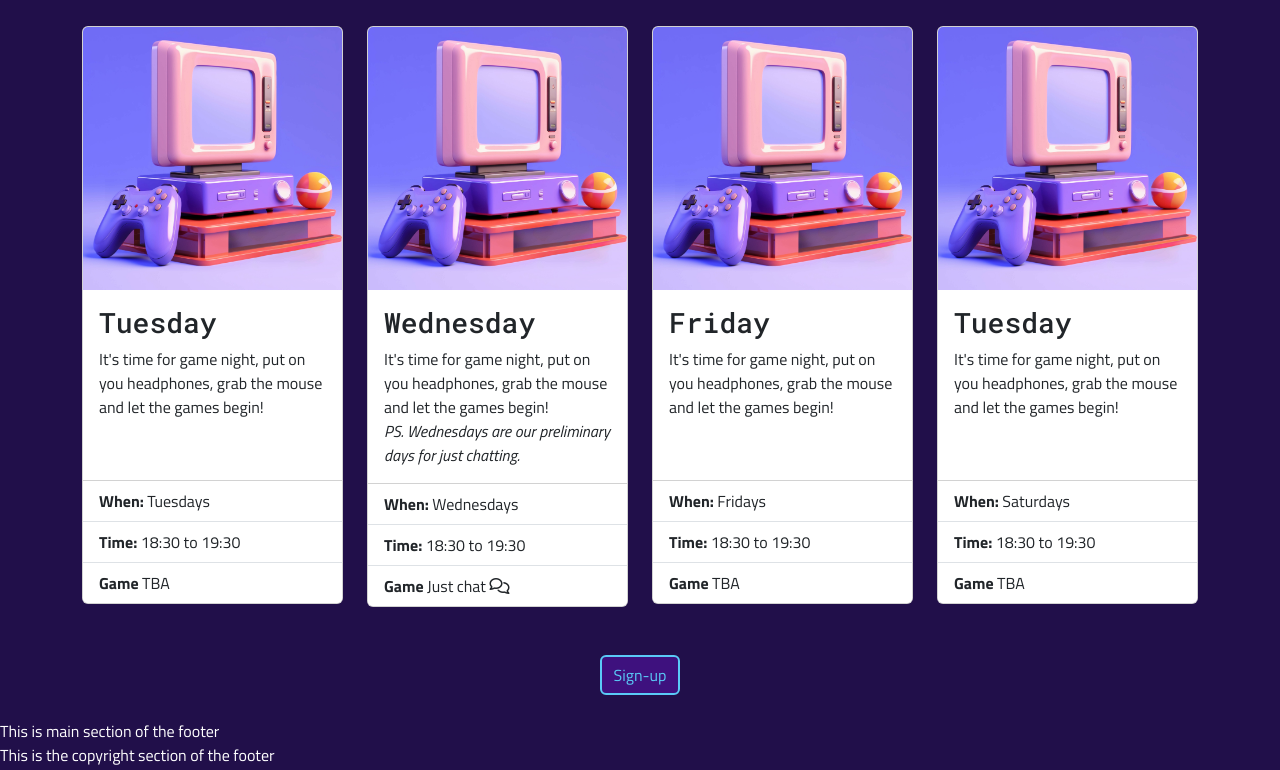
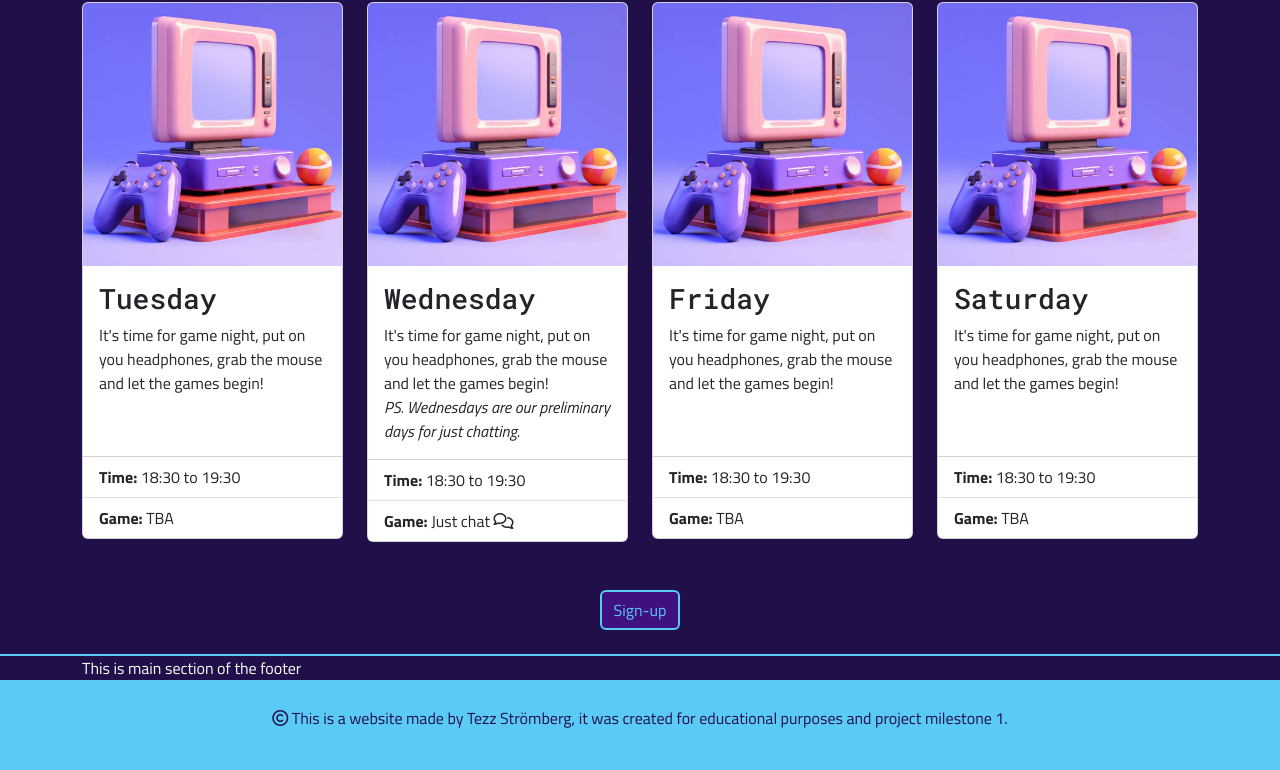
Before and after one commit to TezzStrom/pm1-gamers-corner, a plain HTML site: page index.html in a window 1280 px wide. Shown: the part 546-1316 px from the top of the page. Drawn offline with nearby package versions, Linux system fonts and the light colour scheme.

Commit message:
With this commit I will have added a copyright section in the bottom

```diff
--- a/assets/css/style.css
+++ b/assets/css/style.css
@@ -63,6 +63,17 @@ h2, h3 {
     margin-bottom: 1.5rem;
 }
 
+/* Footer styles */
+footer {
+    border-top: 2px solid var(--secondary-color);
+    border-bottom: 2px solid var(--secondary-color);
+}
+
+#copyright {
+    background-color: #5ACAF7;
+    color: #210F4A;
+}
+
 
 /* Media queries starts here */
 
--- a/index.html
+++ b/index.html
@@ -61,7 +61,7 @@
             <div class="row">
                 <div class="col-12 col-md-8 col-lg-6">
                     <h1>Welcome to <br> Gamer's Corner</h1>
-                    <p>Gamer's corner is an engaging online community where PC gamers can connect over shared interests. We play games together three times a week and one time a week just chat and chill. You can vote for what games you want to play and the top three games of the week will be the games we play the following week. <br> We would love for you to join us so be sure to click the sign-up button below.</p>
+                    <p>Gamer's corner is an engaging online community where PC gamers can connect over shared interests. We play games together three times a week and once a week we chat or play depending on what the group feels up to do. <br> We would love for you to join us so be sure to click the sign-up button below.</p>
                     <a class="btn button-full mt-4" href="./signup.html" role="button">Sign-up</a>
                 </div>
             </div>
@@ -83,9 +83,8 @@
                             <p class="card-text">It's time for game night, put on you headphones, grab the mouse and let the games begin!</p>
                         </div>
                         <ul class="list-group list-group-flush">
-                            <li class="list-group-item"><b>When:</b> Tuesdays</li>
                             <li class="list-group-item"><b>Time:</b> 18:30 to 19:30</li>
-                            <li class="list-group-item"><b>Game</b> TBA </li>
+                            <li class="list-group-item"><b>Game:</b> TBA </li>
                         </ul>
                     </div>
                 </div>
@@ -99,9 +98,8 @@
                             <p class="card-text">It's time for game night, put on you headphones, grab the mouse and let the games begin!<br><i>PS. Wednesdays are our preliminary days for just chatting.</i></p>
                         </div>
                         <ul class="list-group list-group-flush">
-                            <li class="list-group-item"><b>When:</b> Wednesdays</li>
                             <li class="list-group-item"><b>Time:</b> 18:30 to 19:30</li>
-                            <li class="list-group-item"><b>Game</b> Just chat <i class="fa-regular fa-comments"></i> </li>
+                            <li class="list-group-item"><b>Game:</b> Just chat <i class="fa-regular fa-comments"></i> </li>
                         </ul>
                     </div>
                 </div>
@@ -115,9 +113,8 @@
                             <p class="card-text">It's time for game night, put on you headphones, grab the mouse and let the games begin!</p>
                         </div>
                         <ul class="list-group list-group-flush">
-                            <li class="list-group-item"><b>When:</b> Fridays</li>
                             <li class="list-group-item"><b>Time:</b> 18:30 to 19:30</li>
-                            <li class="list-group-item"><b>Game</b> TBA </li>
+                            <li class="list-group-item"><b>Game:</b> TBA </li>
                         </ul>
                     </div>
                 </div>
@@ -127,13 +124,12 @@
                     <div class="card">
                         <img src="./assets/img/game_night_picture.jpg" class="card-img-top" alt="A vector image with a videogame-controller and a monitor sitting ontop of a table and a small ball.">
                         <div class="card-body">
-                            <h3 class="card-title">Tuesday</h3>
+                            <h3 class="card-title">Saturday</h3>
                             <p class="card-text">It's time for game night, put on you headphones, grab the mouse and let the games begin!</p>
                         </div>
                         <ul class="list-group list-group-flush">
-                            <li class="list-group-item"><b>When:</b> Saturdays</li>
                             <li class="list-group-item"><b>Time:</b> 18:30 to 19:30</li>
-                            <li class="list-group-item"><b>Game</b> TBA </li>
+                            <li class="list-group-item"><b>Game:</b> TBA </li>
                         </ul>
                     </div>
                 </div>
@@ -146,18 +142,19 @@
 
     <!--Footer starts here-->
     <!--mt-auto to push the footer to the bottom-->
-    <footer class="mt-auto">
+    <footer class="mt-auto container-fluid">
         <!--Section for main content in footer-->
-        <section>
+        <div class="container">
             This is main section of the footer
-        </section>
+        </div>
 
-        <!--Section for copyright-->
-        <section>
-            This is the copyright section of the footer
-        </section>
+
     </footer>
 
+    <!--Section for copyright-->
+    <span id="copyright" class="text-center py-4">
+       <p> <i class="fa-regular fa-copyright"></i> This is a website made by Tezz Strömberg, it was created for educational purposes and project milestone 1.</p>
+    </span>
     <!--Bootstrap js script-->
     <script src="https://cdn.jsdelivr.net/npm/bootstrap@5.3.3/dist/js/bootstrap.bundle.min.js" integrity="sha384-YvpcrYf0tY3lHB60NNkmXc5s9fDVZLESaAA55NDzOxhy9GkcIdslK1eN7N6jIeHz" crossorigin="anonymous"></script>
 
```
